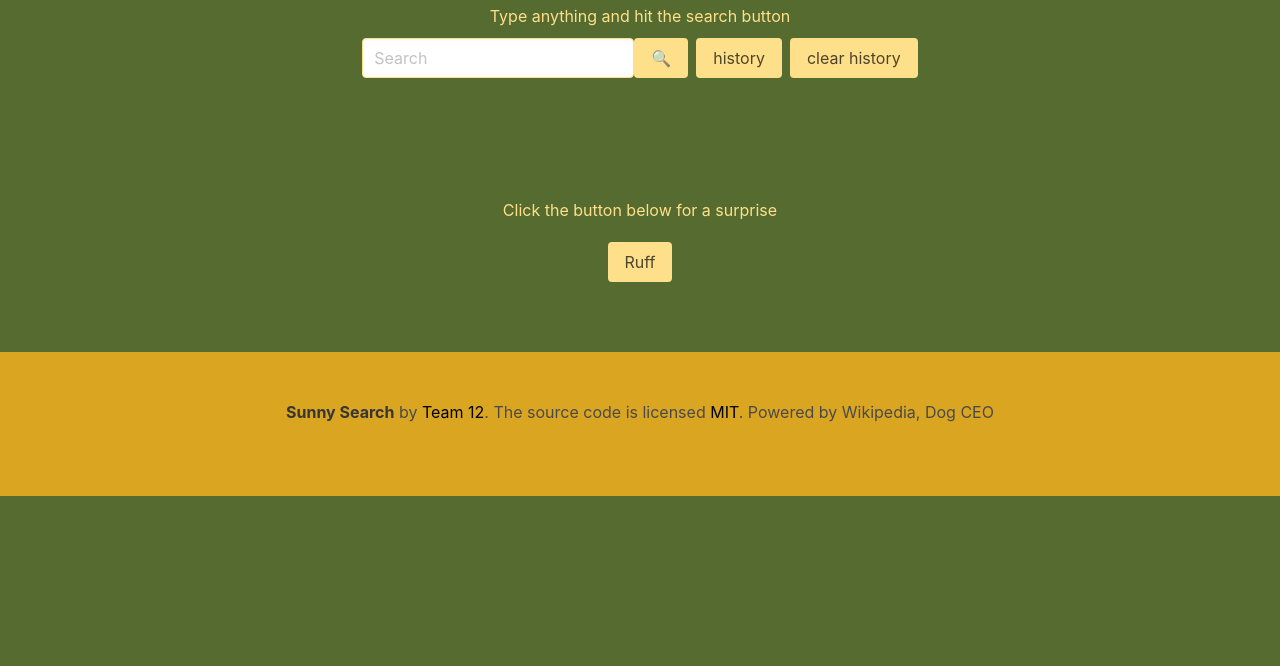
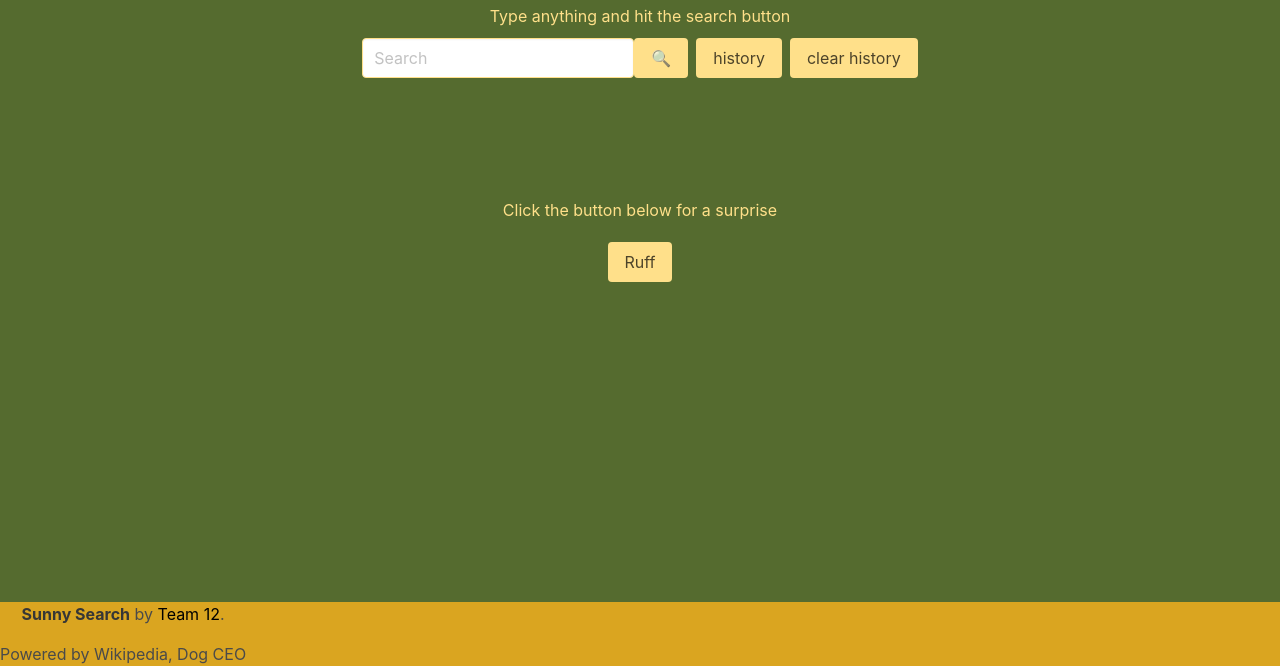
Before and after one commit to perfectblue0/group-project-1, a plain HTML site: page index.html in a window 1280 px wide. Shown: the part 134-800 px from the top of the page. Drawn offline with nearby package versions, Linux system fonts and the light colour scheme.

Commit message:
updated footer

```diff
--- a/assets/style.css
+++ b/assets/style.css
@@ -112,9 +112,8 @@ img {
     margin-bottom: 20px;
 }
 
-.footer {
+.navbar {
     background: goldenrod;
-    height: 50px;
 }
 
 @media screen and (max-width: 1000px) {
--- a/index.html
+++ b/index.html
@@ -64,14 +64,13 @@
    <script type="text/javascript" src="assets/script.js"></script>
 </body>
 
-    <!-- Footer -->
-<footer class="footer">
-    <div class="content has-text-centered">
-      <p>
-        <strong>Sunny Search</strong> by <a href="https://jgthms.com">Team 12</a>. The source code is licensed
-        <a href="http://opensource.org/licenses/mit-license.php">
-            MIT</a>. Powered by Wikipedia, Dog CEO</p>
-    </div>
-  </footer>
+    <!-- Navbar -->
+    <nav class="navbar is-fixed-bottom">
+        <div class="content has-text-centered">
+        <p>
+            <strong>Sunny Search</strong> by <a href="https://jgthms.com">Team 12</a>.
+            <p>Powered by Wikipedia, Dog CEO</p>
+        </div>
+    </nav>
 <script src="https://unpkg.com/axios/dist/axios.min.js"></script>
 </html>
```
